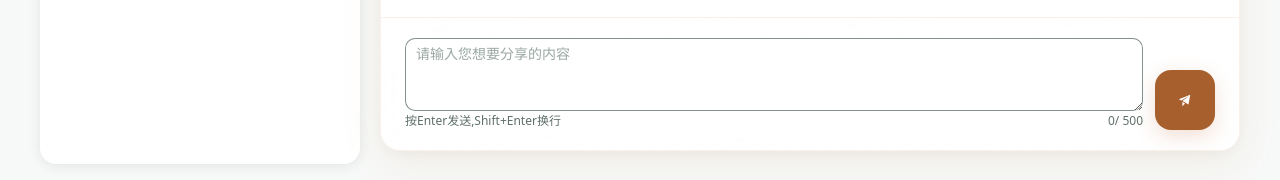
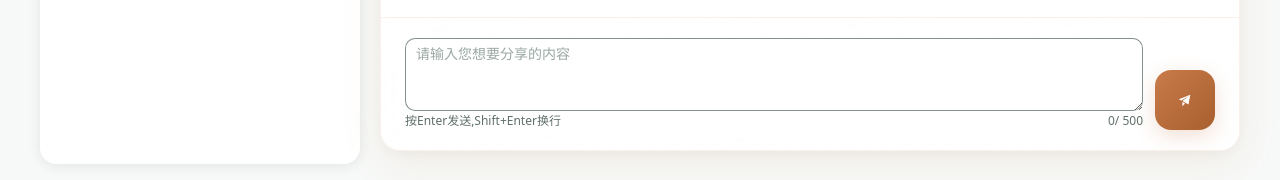
Before and after one commit to DDyuu/AI-Mental-Health-Assistant, a Vue app in the folder vue/: page /consultation in a window 1280 px wide. Shown: the part 736-916 px from the top of the page. Built offline with nearby package versions, Linux system fonts and the light colour scheme; no server answers.

Commit message:
fix(style): 恢复发送按钮的橙色渐变，其图标适用 3:1 而非 4.5:1

```diff
--- a/vue/src/views/consultation.vue
+++ b/vue/src/views/consultation.vue
@@ -1142,11 +1142,12 @@ const handleDeleteSession = (sessionId) => {
                 height: 60px;
                 width: 60px;
                 border-radius: 16px;
-                /* 对比度修正：brief 的 accent → accent-text 渐变上白图标实测 3.95:1（图标盒中心）
-                   ~ 3.27:1（最浅端），14px 图标需 4.5:1；改用渐变深端单色 --color-accent-text = 4.84:1。
+                /* 按钮内只有图标、没有文字，属非文字的功能性元素 → 门槛 3:1。
+                   本渐变的浅端 --color-accent 为 3.2733:1、中点 3.9692:1、深端 4.8373:1，全段达标。
+                   注意：只有"控件内含小于 24px 的文字且文字为浅色"时才适用 4.5:1。
                    两条强制覆盖（background / border 的 important 声明）已按 brief 删除：本选择器
                    特异性 (0,4,1) 远高于 element-plus 的 .el-button--primary (0,1,0)，无需强制覆盖。 */
-                background: var(--color-accent-text);
+                background: linear-gradient(135deg, var(--color-accent) 0%, var(--color-accent-text) 100%);
                 border: none;
                 box-shadow: 0 6px 20px var(--color-accent-wash-strong);
                 transition: all 0.3s ease;
```
